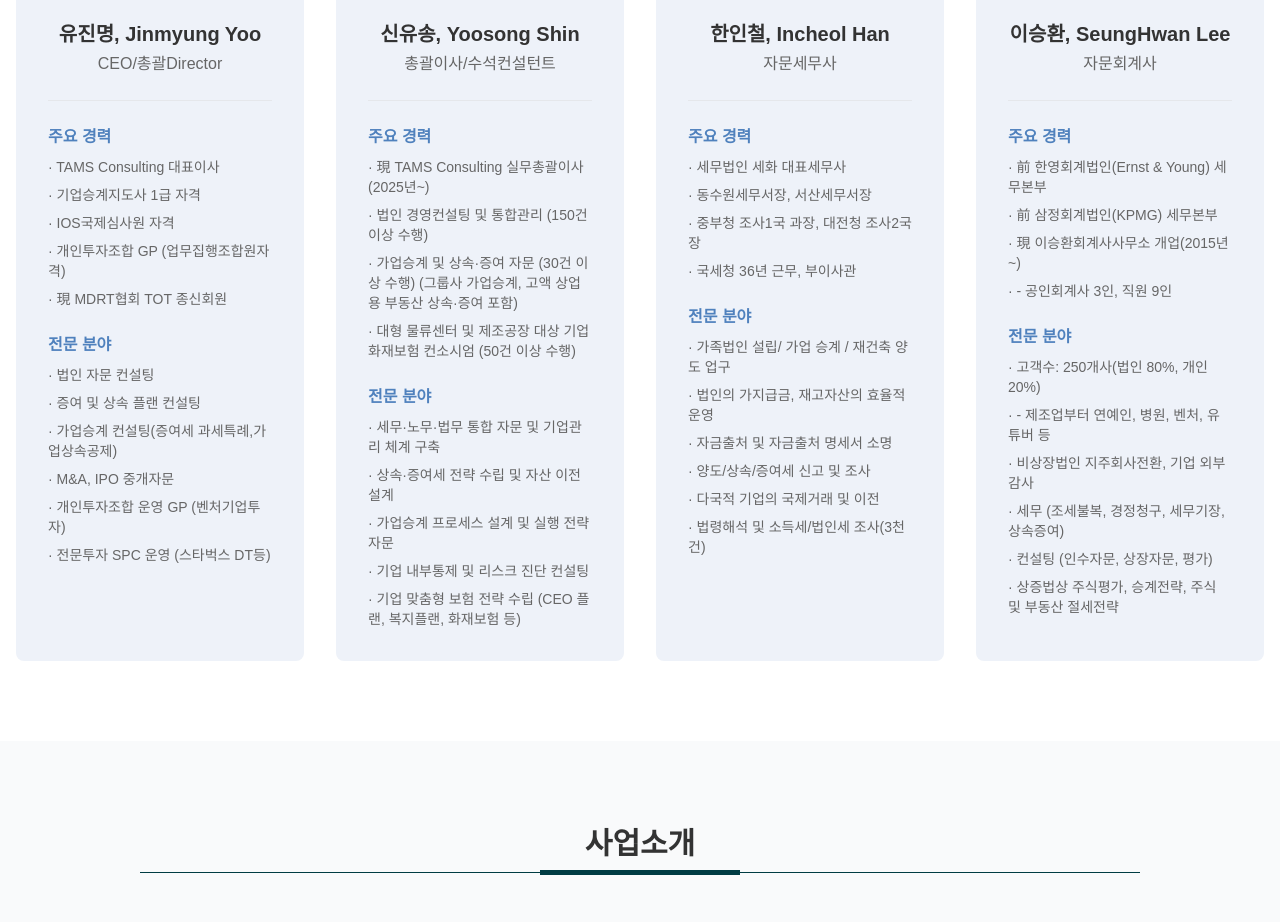
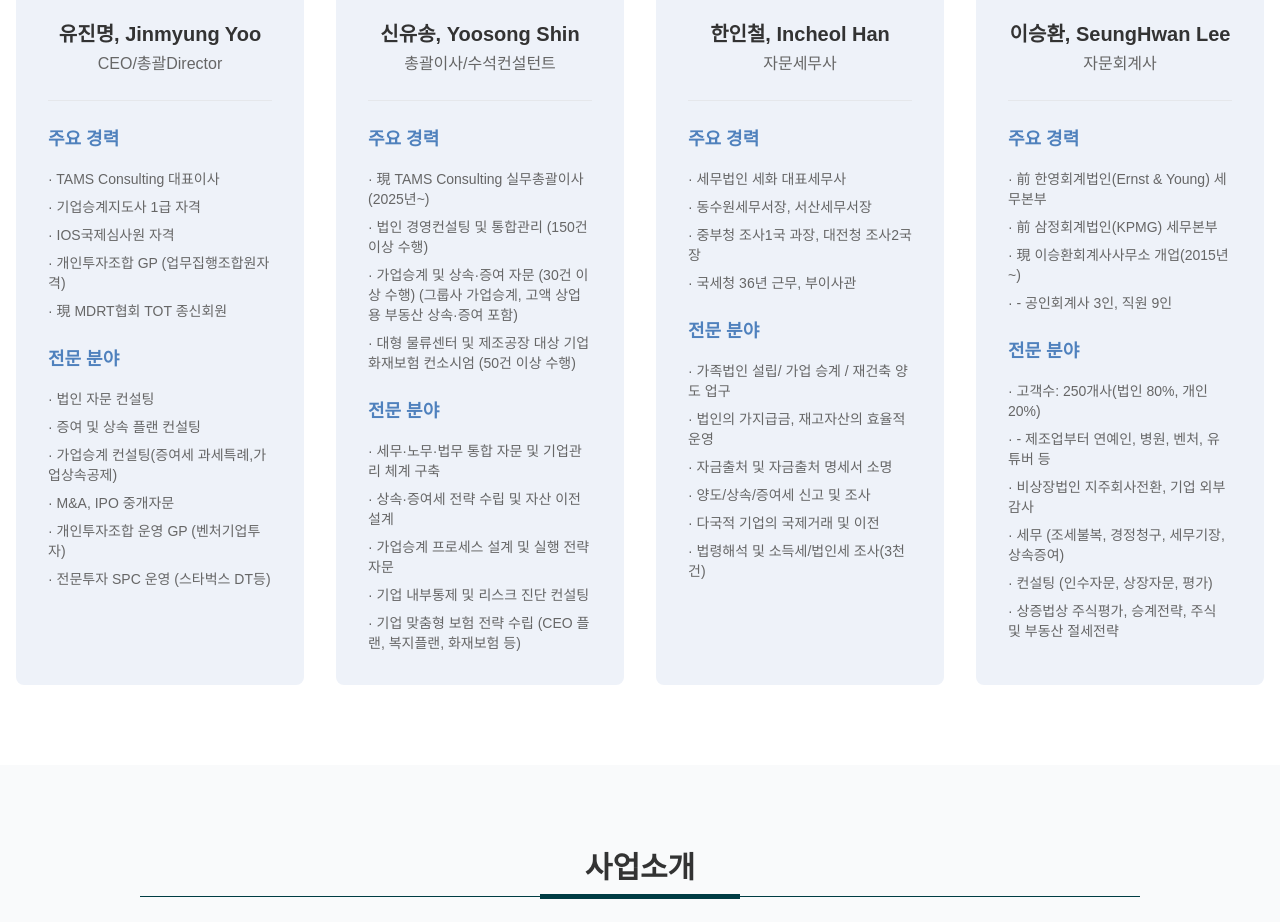
Before and after one commit to kwaneda/web_tamsco, a Next.js app: page / in a window 1280 px wide. Shown: the part 2080-3002 px from the top of the page. Built offline with nearby package versions, Linux system fonts and the light colour scheme.

Commit message:
글씨크기변경

```diff
--- a/src/components/sections/About.tsx
+++ b/src/components/sections/About.tsx
@@ -265,7 +265,7 @@
 
       {/* 주요 경력 */}
       <div className="mb-6">
-        <h4 className="font-bold text-[#4F81BD] mb-2">주요 경력</h4>
+        <h4 className="font-bold text-[#4F81BD] text-lg mb-4">주요 경력</h4>
         <ul className="space-y-2">
           {advisor.mainCareer.map((career, index) => (
             <li key={index} className="text-sm text-[#666666]">
@@ -277,7 +277,7 @@
 
       {/* 전문 분야 */}
       <div>
-        <h4 className="font-bold text-[#4F81BD] mb-2">전문 분야</h4>
+        <h4 className="font-bold text-[#4F81BD] text-lg mb-4">전문 분야</h4>
         <ul className="space-y-2">
           {advisor.expertise.map((exp, index) => (
             <li key={index} className="text-sm text-[#666666]">
```
